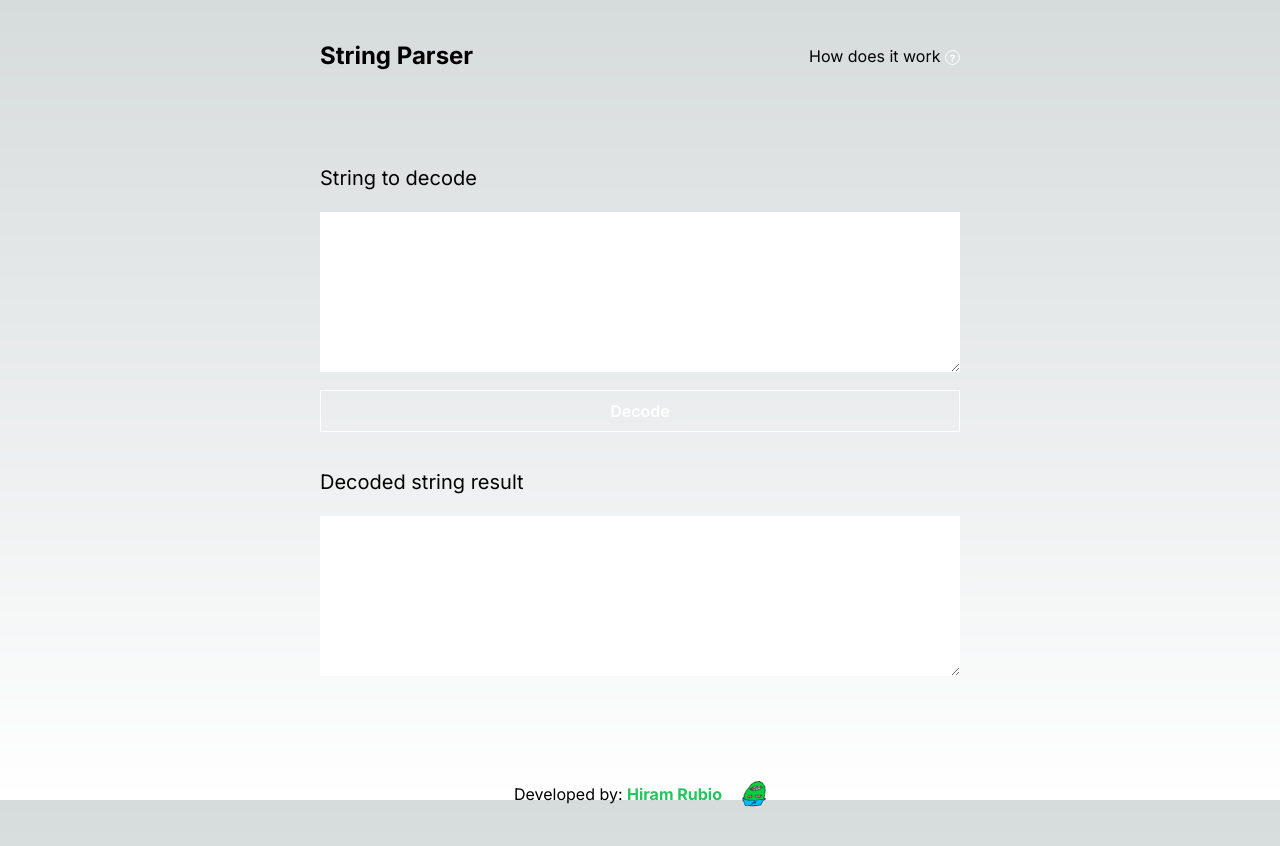
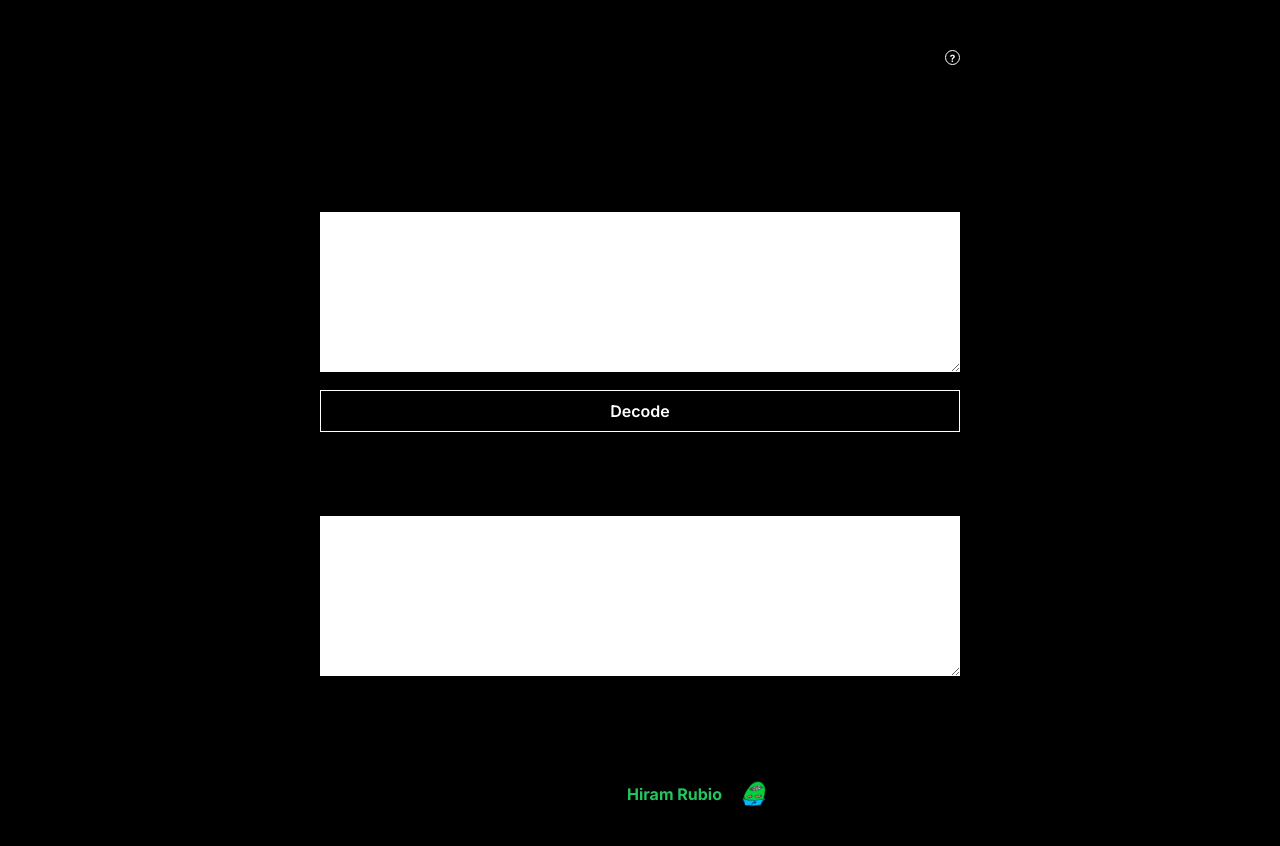
Before and after one commit to Skimlord/string-parser, a Next.js app: page / in a window 1280 px wide. Shown: the top 846 px of the page. Built offline with nearby package versions, Linux system fonts and the light colour scheme.

Commit message:
hotfix: changed app bg color

```diff
--- a/src/app/globals.css
+++ b/src/app/globals.css
@@ -18,12 +18,7 @@
 
 body {
   color: rgb(var(--foreground-rgb));
-  background: linear-gradient(
-      to bottom,
-      transparent,
-      rgb(var(--background-end-rgb))
-    )
-    rgb(var(--background-start-rgb));
+  background: black
 }
 
 p {
```
